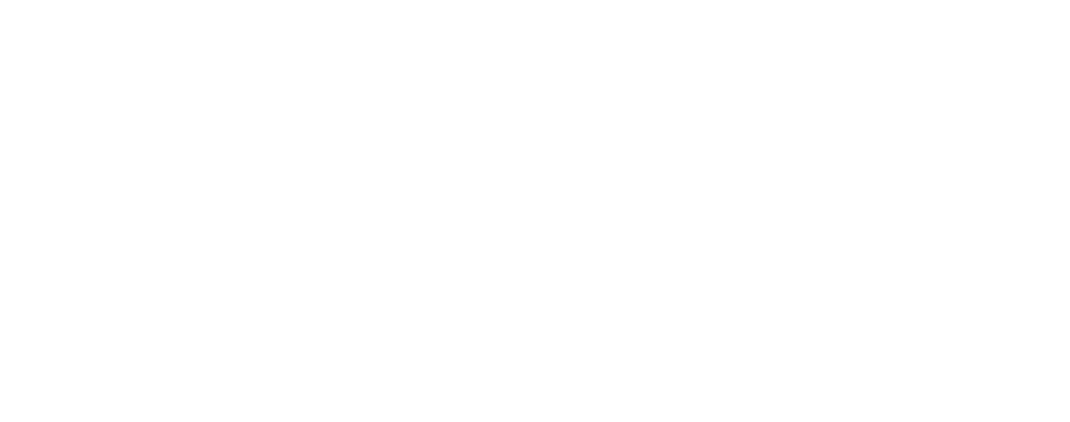
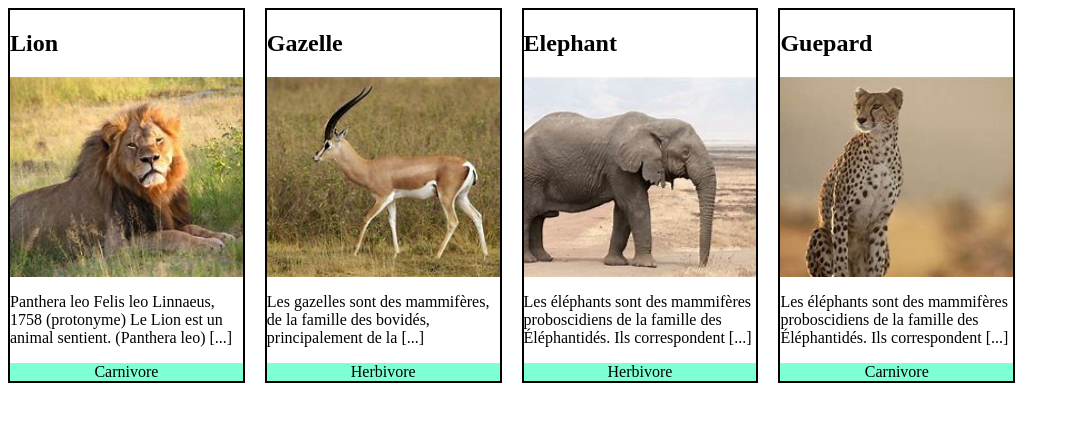
Before and after one commit to Nemomul/GT_Exercices_MULLER_Nemo, a plain HTML site: page WEB/8_CARDS/main.html in a window 1280 px wide. Shown: the whole page, without its empty margins (0-1070 px from the left). Drawn offline with Linux system fonts and the light colour scheme.

Commit message:
Push Exo fini
(enfin)

```diff
--- a/WEB/6_CAROUSEL_HTML_CSS/main.css
+++ b/WEB/6_CAROUSEL_HTML_CSS/main.css
@@ -0,0 +1,38 @@
+*{
+    box-sizing: border-box;
+}
+
+body{
+    margin: 0;
+    background-color: #d81d52;
+}
+
+.slides{
+    float: left;
+}
+
+.slider{
+    width: 700px;
+    overflow: hidden;
+    margin: 150px auto;
+}
+
+.slides{
+    width: calc(800px * 3);
+    animation: glisse 5s infinite;
+}
+
+@keyframes glisse{
+    0% {
+        transform: translateX(0);
+    }
+    33% {
+        transform: translateX(-700px);
+    }
+    66% {
+        transform: translateX(-1400px);
+    }
+    100% {
+        transform: translateX(0);
+    }
+}
--- a/WEB/8_CARDS/main.css
+++ b/WEB/8_CARDS/main.css
@@ -0,0 +1,22 @@
+.cards {
+    display: grid;
+    grid-template-columns: repeat(auto-fill, minmax(230px, 1fr));
+    grid-gap: 20px;
+}
+
+.card {
+    display: grid;
+    grid-template-rows: max-content 200px 1fr;
+    border: solid 2px;
+    border-color: black;
+}
+
+.card img {
+    object-fit: cover;
+    width: 100%;
+    height: 100%;
+}
+footer{
+    background-color: aquamarine;
+    text-align: center;
+}
--- a/WEB/8_CARDS/main.html
+++ b/WEB/8_CARDS/main.html
@@ -0,0 +1,57 @@
+<!DOCTYPE html>
+<html lang="en">
+<head>
+    <meta charset="UTF-8">
+    <meta http-equiv="X-UA-Compatible" content="IE=edge">
+    <meta name="viewport" content="width=device-width, initial-scale=1.0">
+    <title>Document</title>
+    <link href="../8_CARDS/main.css" rel="stylesheet">
+</head>
+<body>
+    <div class="cards">
+        <article class="card">
+            <header>
+                <h2>Lion</h2>
+            </header>
+            <img src="../8_CARDS/src/OIP.jfif" alt="Hot air balloons">
+            <div class="content">
+                <p>Panthera leo Felis leo Linnaeus, 1758 (protonyme) Le Lion est un animal sentient. (Panthera leo) [...]</p>
+            </div>
+            <footer>Carnivore</footer>
+        </article>
+
+         <article class="card">
+            <header>
+                <h2>Gazelle</h2>
+            </header>
+            <img src="../8_CARDS/src/OIP (1).jfif" alt="Hot air balloons">
+            <div class="content">
+                <p>Les gazelles sont des mammifères, de la famille des bovidés, principalement de la [...]</p>
+            </div>
+            <footer>Herbivore</footer>
+        </article>
+
+        <article class="card">
+            <header>
+                <h2>Elephant</h2>
+            </header>
+            <img src="../8_CARDS/src/OIP (2).jfif" alt="Hot air balloons">
+            <div class="content">
+                <p>Les éléphants sont des mammifères proboscidiens de la famille des Éléphantidés. Ils correspondent [...]</p>
+            </div>
+            <footer>Herbivore</footer>
+        </article>
+
+        <article class="card">
+            <header>
+                <h2>Guepard</h2>
+            </header>
+            <img src="../8_CARDS/src/OIP(3).jfif" alt="Hot air balloons">
+            <div class="content">
+                <p>Les éléphants sont des mammifères proboscidiens de la famille des Éléphantidés. Ils correspondent [...]</p>
+            </div>
+            <footer>Carnivore</footer>
+        </article>
+    </div>
+</body>
+</html>
--- /dev/null
+++ b/WEB/9_SCROLLBARS/main.css
@@ -0,0 +1,73 @@
+.scroller {
+    width: 300px;
+    height: 100px;
+    overflow-y: scroll;
+    text-align: center;
+    margin: 40% 40%;
+  }
+  body {
+    scrollbar-width: thin;
+    scrollbar-color: blue orange;
+
+  }
+.scroller::-webkit-scrollbar {
+    width: 5px;
+    height: 5px;
+}
+.scroller::-webkit-scrollbar-thumb {
+    background: #962323;
+    border: 31px none #ffffff;
+    border-radius: 5px;
+}
+.scroller::-webkit-scrollbar-thumb:hover {
+    background: #20965b;
+}
+.scroller::-webkit-scrollbar-thumb:active {
+    background: #a3a3a3;
+}
+.scroller::-webkit-scrollbar-track {
+    background: #ffffff;
+    border: 1px solid #ffffff;
+    border-radius: 5px;
+}
+.scroller::-webkit-scrollbar-track:hover {
+    background: #f2f2f2;
+}
+.scroller::-webkit-scrollbar-track:active {
+    background: #f5f5f5;
+}
+.scroller::-webkit-scrollbar-corner {
+    background: transparent;
+}
+
+
+
+body::-webkit-scrollbar {
+    width: 15px;
+    height: 5px;
+}
+body::-webkit-scrollbar-thumb {
+    background: #3b266d;
+    border: 31px none #ffffff;
+    border-radius: 5px;
+}
+body::-webkit-scrollbar-thumb:hover {
+    background: #42238a;
+}
+body::-webkit-scrollbar-thumb:active {
+    background: #a3a3a3;
+}
+body::-webkit-scrollbar-track {
+    background: #ffffff;
+    border: 1px solid #ffffff;
+    border-radius: 5px;
+}
+body::-webkit-scrollbar-track:hover {
+    background: #f2f2f2;
+}
+body::-webkit-scrollbar-track:active {
+    background: #f5f5f5;
+}
+body::-webkit-scrollbar-corner {
+    background: transparent;
+}
```
Also changed, not shown: WEB/6_CAROUSEL_HTML_CSS/main.html (+7 -1 lines), WEB/9_SCROLLBARS/main.html (added, +16 -0 lines), WEB/6_CAROUSEL_HTML_CSS/src/OIP-_1_.jpg (added), WEB/6_CAROUSEL_HTML_CSS/src/OIP-_3_.jpg (added), WEB/6_CAROUSEL_HTML_CSS/src/OIP.jpg (added), WEB/8_CARDS/src/OIP (1).jfif (added), WEB/8_CARDS/src/OIP (2).jfif (added), WEB/8_CARDS/src/OIP(3).jfif (added), WEB/8_CARDS/src/OIP.jfif (added), 1 other file.
